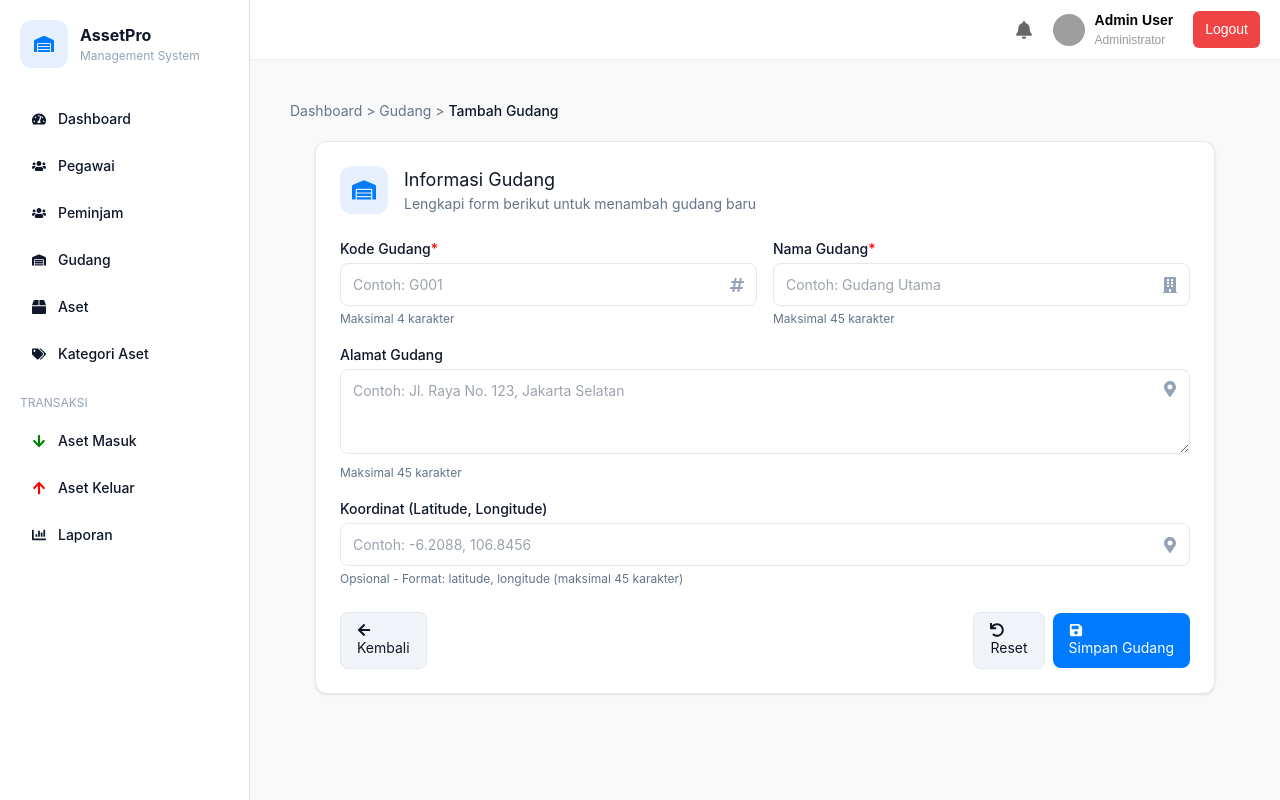
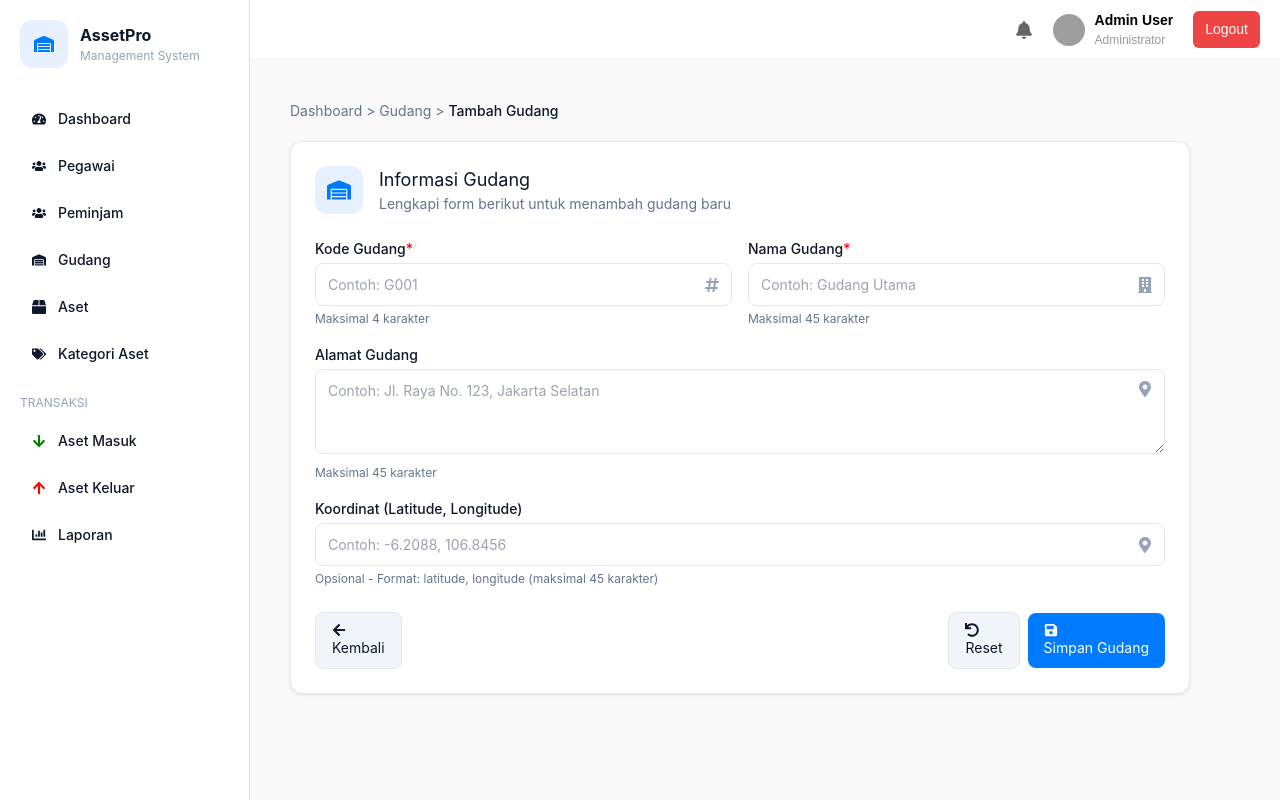
Before and after one commit to othmanhanif/kelompok-14_RJS, a React (Vite) app: page /gudang in a window 1280 px wide. Built offline with nearby package versions, Linux system fonts and the light colour scheme; grey boxes are pictures that could not be loaded.

Commit message:
Update Gudang.jsx

```diff
--- a/src/page/Gudang.jsx
+++ b/src/page/Gudang.jsx
@@ -18,7 +18,7 @@ const Gudang = () => {
         padding: '24px',
         boxShadow: '0 1px 3px rgba(0,0,0,0.1)',
         maxWidth: '900px',
-        margin: '0 auto'
+        margin: '0'
       }}>
 
         {/* Form Header */}
```
